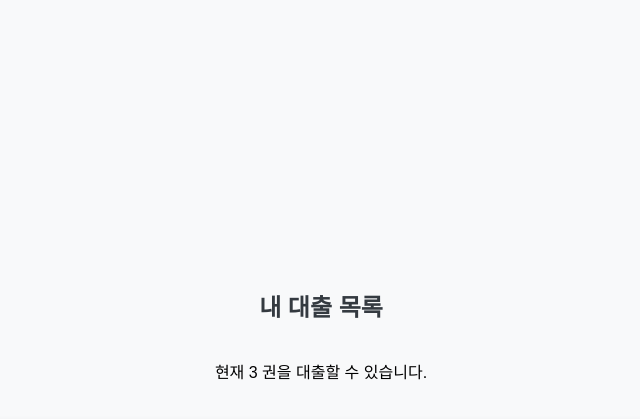
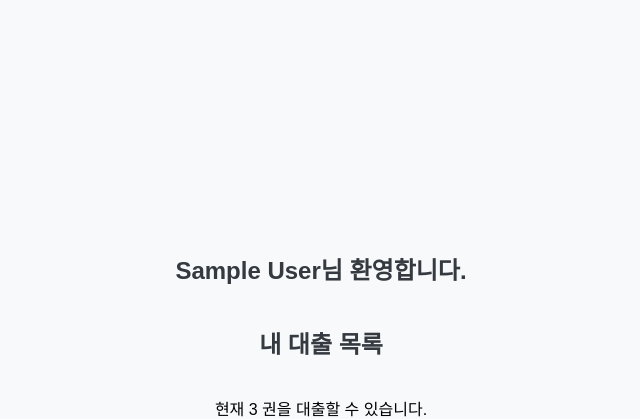
Before and after one commit to jsh112/DB_project, a Flask app: page /dashboard/ in a window 1280 px wide. Shown: the top 419 px of the page, without its empty margins (319-959 px from the left). Run offline with Flask 3, Linux system fonts and the light colour scheme; the visitor is signed in with stand-in values (Sample User, id 1); data comes from the database, SQL or seed files in the repository; data that the repository does not hold is empty.

Commit message:
기능 추가

```diff
--- a/app/routes.py
+++ b/app/routes.py
@@ -3,6 +3,11 @@ import sqlite3
 from datetime import datetime, timedelta
 
 db = 'library.db'
+
+def get_dates():
+    rentdate = datetime.now()
+    duedate = rentdate + timedelta(days=1)
+    return rentdate.strftime("%Y-%m-%d"), duedate.strftime('%Y-%m-%d')
 
 def init_routes(app):
     @app.route('/')
@@ -15,10 +20,12 @@ def init_routes(app):
                 cursor = conn.cursor()
 
                 # 랜덤으로 도서 추천
-                cursor.execute(
-                    'SELECT author, title, ISBN, available_rent FROM Book  \
-                    ORDER BY RANDOM() LIMIT 10'
-                )
+                cursor.execute("""
+                    SELECT author, title, ISBN, available_rent
+                    FROM Book
+                    WHERE available_rent = 1
+                    ORDER BY RANDOM() LIMIT 10
+                """)
                 recommended_books = cursor.fetchall()
 
             # 로그인 상태와 렌더링 하자.
@@ -103,7 +110,27 @@ def init_routes(app):
                     cursor.execute(query, (today, _id,_id))
                     result = cursor.fetchall()
 
+                    # query가 없으면 [] 반환 -> if not으로 확인
+                    # 쿼리가 없다(연체가 없다) -> 1 반환
+                    # 쿼리가 있다 -> 0 반환
                     available_status = 1 if not result else 0
+                    # 연체한 경우
+                    if not available_status:
+                        # 최대 연체일을 User Table에 업데이트
+                        overdue_query = """
+                            UPDATE User
+                            SET overdue_count = (
+                                SELECT
+                                    COALESCE(MAX(JULIANDAY(?) - JULIANDAY(DueDate)), 0)
+                                FROM Rental
+                                WHERE User_ID = ?
+                                AND JULIANDAY(DueDate) < JULIANDAY(?)
+                            )
+                            WHERE id = ?;
+                        """
+                        cursor.execute(overdue_query, (today, user[0], today, user[0]))
+
+
                     cursor.execute("""
                         UPDATE User
                         SET available = ?
@@ -118,6 +145,7 @@ def init_routes(app):
                 else:
                     return render_template('login.html', error="ID와 비밀번호를 다시 입력해 주세요.")
             except sqlite3.Error as e:
+                conn.rollback()
                 print(f'Database error : {e}')
 
         return render_template('login.html')
@@ -140,14 +168,14 @@ def init_routes(app):
 
             try:
                 conn = sqlite3.connect(db)
-                cursor = conn.cursor
+                cursor = conn.cursor()
 
                 # 회원가입 한 정보를 쿼리에 넣어야함
-                cursor.execute(
-                    "INSERT INTO User \
-                    (id, password, name, email, avaiable, overdue_count) \
-                    VALUES (?, ?, ?, ?, ?, ?)", (_id, password, name, email, 1, 0)
-                )
+                cursor.execute("""
+                    INSERT INTO User
+                    (id, password, name, email, available, overdue_count)
+                    VALUES (?, ?, ?, ?, ?, ?)
+                    """, (_id, password, name, email, 1, 0))
 
                 conn.commit()
             except sqlite3.Error as e:
@@ -193,6 +221,16 @@ def init_routes(app):
                 """, (user_id,))
 
                 rentals = cursor.fetchall()
+
+                # 대시보드에서 로그인한 사람 정보 출력
+                cursor.execute("""
+                    SELECT name
+                    FROM User
+                    WHERE id = ?
+                """, (user_id,))
+
+                user_name = cursor.fetchone()[0]
+
                 # 연체일 계산
                 rental_data = []
                 for rental in rentals:
@@ -225,6 +263,7 @@ def init_routes(app):
                 rentals=rental_data,
                 user_id=user_id,
                 available=avail,
+                user_name = user_name,
                 remaining_borrow=remaining_borrow)
 
         except sqlite3.Error as e:
@@ -279,12 +318,31 @@ def init_routes(app):
                     </script>
                     """
 
-                # 2단계: 책 대출 가능 상태 업데이트
+                query = """
+                    UPDATE User
+                    SET available = CASE
+                        WHEN (
+                            (SELECT COUNT(*) FROM Rental WHERE User_ID = ?) >= 2
+                            OR
+                            (SELECT COUNT(*) FROM Rental WHERE User_ID = ? AND JULIANDAY(DueDate) < JULIANDAY(?)) > 0
+                        ) THEN 0
+                        ELSE 1
+                    END
+                    WHERE id = ?;
+                """
+
+                cursor.execute(query, (user_id, user_id, rentdate, user_id))
+
+                conn.commit()
+
+                # 3단계: 책 대출 가능 상태 업데이트
                 cursor.execute("""
                     UPDATE Book SET available_rent = 0 WHERE ISBN = ?;
                 """, (isbn,))
 
-                # 3단계: 대출 정보 삽입
+                conn.commit()
+
+                # 4단계: 대출 정보 삽입
                 cursor.execute("SELECT MAX(RentalID) FROM Rental;")
                 max_rental_id = cursor.fetchone()[0]
                 rent_idx = max_rental_id + 1 if max_rental_id else 1
@@ -295,6 +353,7 @@ def init_routes(app):
                 """, (rent_idx, rentdate, isbn, user_id, duedate))
 
                 conn.commit()
+
 
             return redirect(url_for('home'))
 
@@ -349,8 +408,19 @@ def init_routes(app):
             conn.rollback()
             return str(e), 500
 
+    # 회원탈퇴 기능
+    """
+        만약 연체된 기록이 있거나 현재 책을 대출중이라면 회원탈퇴가 불가능.
+        책을 빌린 흔적이 없다면 User Table에서 삭제시킨다.
+    """
+    @app.route('/withdraw', methods=['POST'])
+    def withdraw_account():
 
-def get_dates():
-    rentdate = datetime.now()
-    duedate = rentdate + timedelta(days=1)
-    return rentdate.strftime("%Y-%m-%d"), duedate.strftime('%Y-%m-%d')
+        user_id = session.get('user_id')
+
+        with sqlite3.connect(db) as conn:
+            cursor = conn.cursor()
+            query = """
+                SELECT User
+            """
+        return render_template('home.html')
--- a/app/templates/dashboard.html
+++ b/app/templates/dashboard.html
@@ -85,6 +85,7 @@
     </style>
 </head>
 <body>
+    <h2>{{ user_name }}님 환영합니다.</h2>
     <h2>내 대출 목록</h2>
     {% if available != 1 %}
         <p>현재 대출이 불가합니다.</p>
```
Also changed, not shown: app/templates/base.html (+32 -0 lines).
